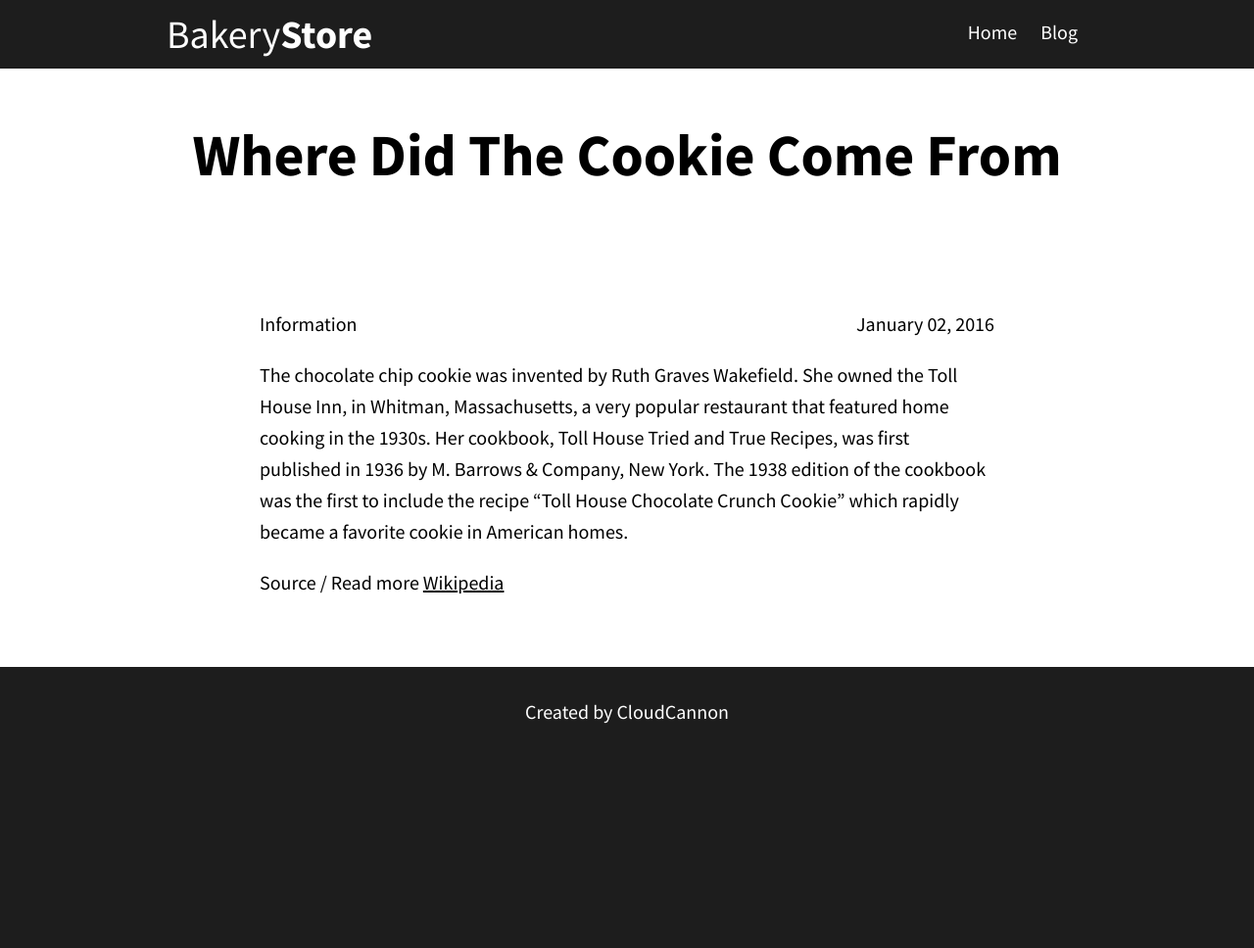
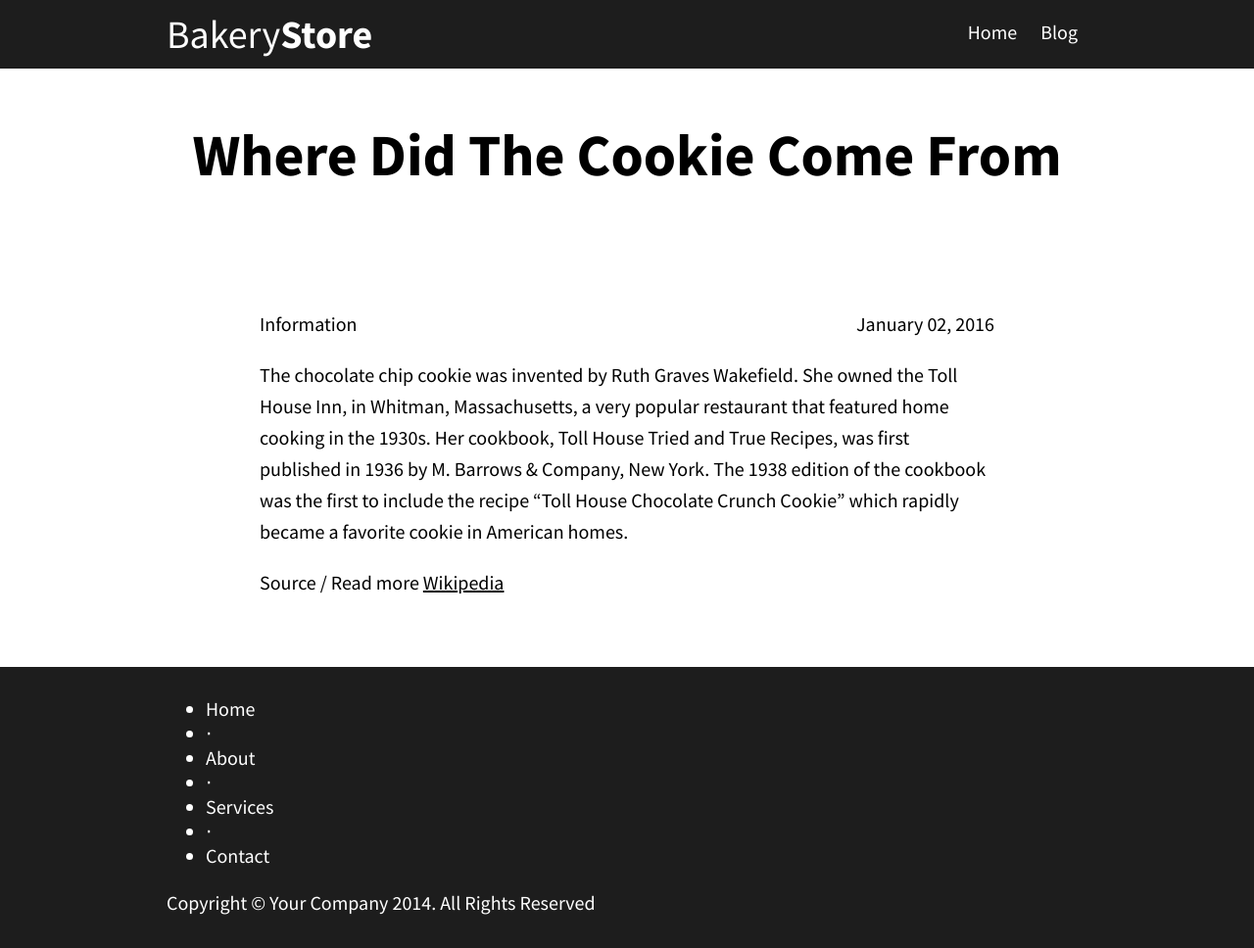
Before and after one commit to sabineosthege/sabineosthege.github.io, a Jekyll site: the page built from _posts/2016-01-02-where-did-the-cookie-come-from.md, in a window 1280 px wide. Shown: the whole page at 98% size. Built offline with Jekyll 4.4.1, drawn with Linux system fonts in a browser that asks for light colours; before the commit the page ends 900 px from its top, so only the background shows below that.

Commit message:
switched footer

```diff
--- a/_layouts/default.html
+++ b/_layouts/default.html
@@ -21,9 +21,31 @@
 		<div class="content">
 			{{ content }}
 		</div>
+
 		<footer>
 			<div class="container">
-				<p class="center-text"> <a href="http://cloudcannon.com">Created by CloudCannon</a></p>
+				<div class="row">
+					<div class="col-lg-12">
+						<ul class="list-inline">
+							<li>
+								<a href="#">Home</a>
+							</li>
+							<li class="footer-menu-divider">&sdot;</li>
+							<li>
+								<a href="#about">About</a>
+							</li>
+							<li class="footer-menu-divider">&sdot;</li>
+							<li>
+								<a href="#services">Services</a>
+							</li>
+							<li class="footer-menu-divider">&sdot;</li>
+							<li>
+								<a href="#contact">Contact</a>
+							</li>
+						</ul>
+						<p class="copyright text-muted small">Copyright &copy; Your Company 2014. All Rights Reserved</p>
+					</div>
+				</div>
 			</div>
 		</footer>
 	</body>
--- a/index.html
+++ b/index.html
@@ -40,7 +40,5 @@ title: Home
 		</div>
 	</div>
 
-	{% include newsletter.html %}
-
 	{% include youtube.html youtube_id="YIiHiMXOeYU" %}
 </div>
```
Also changed, not shown: _includes/newsletter.html (deleted, +0 -9 lines).
